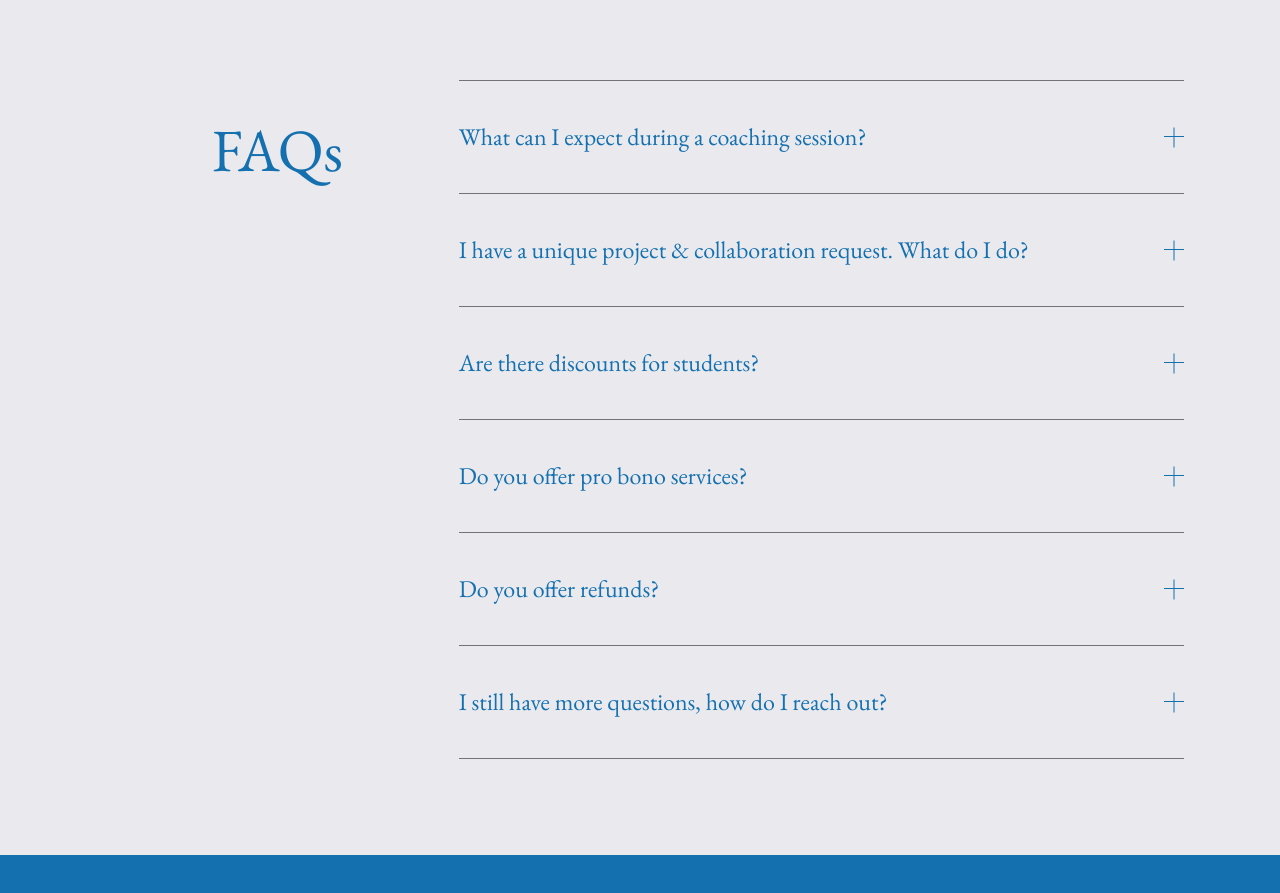
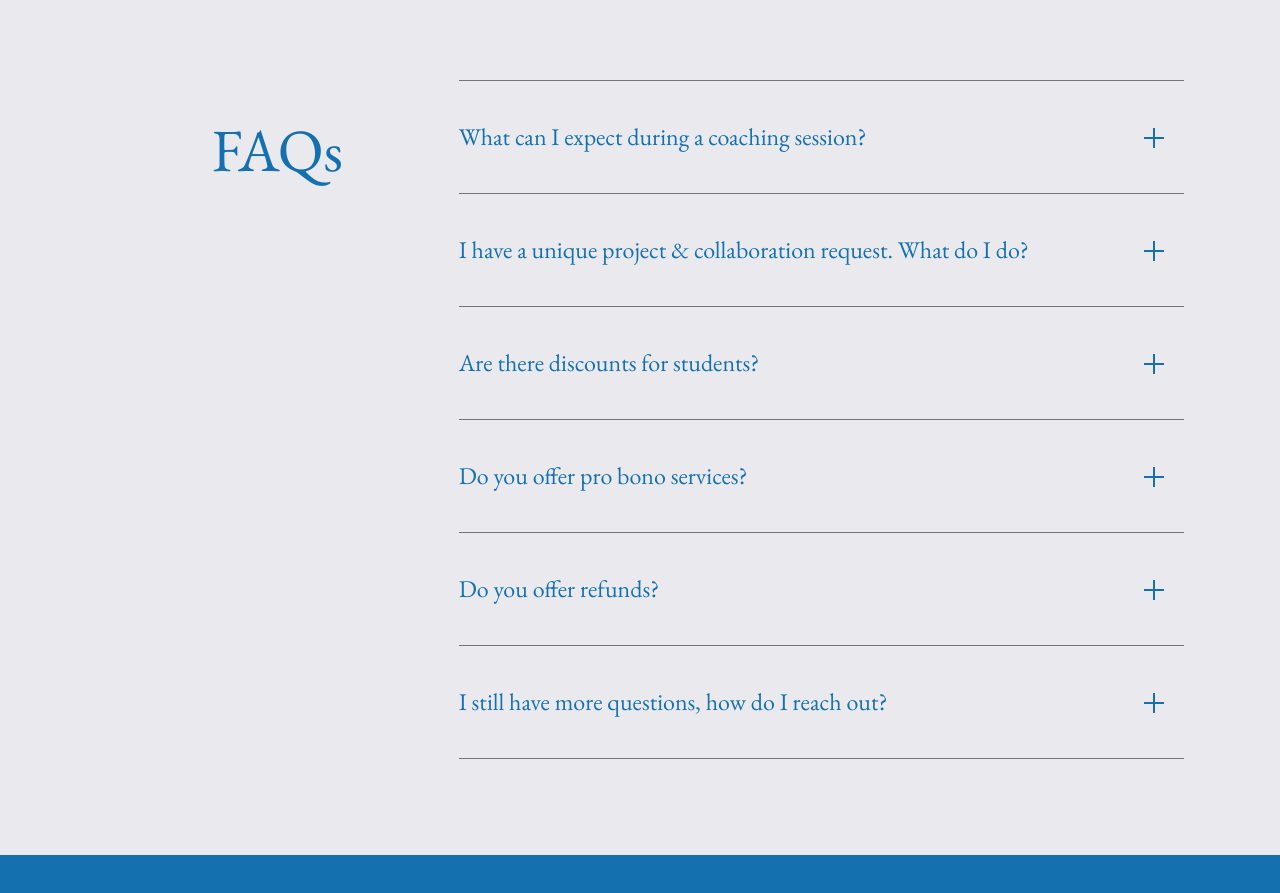
Before and after one commit to ybot1122/keenesse, a Next.js app: page /about in a window 1280 px wide. Shown: the part 1820-2713 px from the top of the page. Built offline with nearby package versions, Linux system fonts and the light colour scheme.

Commit message:
Slightly better plus. needs improvement

```diff
--- a/components/FAQItem.tsx
+++ b/components/FAQItem.tsx
@@ -25,14 +25,17 @@ export default function FAQItem({
       </button>
       <button
         onClick={() => setIsOpen(!isOpen)}
-        className={`${isOpen ? "mb-10" : ""} ml-5`}
+        className={`${isOpen ? "mb-10" : ""} ml-5 relative`}
         aria-hidden="true"
       >
-        <div className="w-[20px] h-[1px] bg-blue" aria-hidden="true"></div>
-        <div
-          className={`w-[20px] h-[1px] bg-blue ${isOpen ? "animate-closePlus" : "rotate-90 animate-openPlus"}`}
+        <rect
+          className="right-[20px] absolute inline-block w-[20px] h-[2px] bg-blue"
           aria-hidden="true"
-        ></div>
+        ></rect>
+        <rect
+          className={`right-[20px] inline-block w-[20px] h-[2px] bg-blue absolute ${isOpen ? "animate-closePlus" : "rotate-90 animate-openPlus"}`}
+          aria-hidden="true"
+        ></rect>
       </button>
 
       {isOpen &&
```
